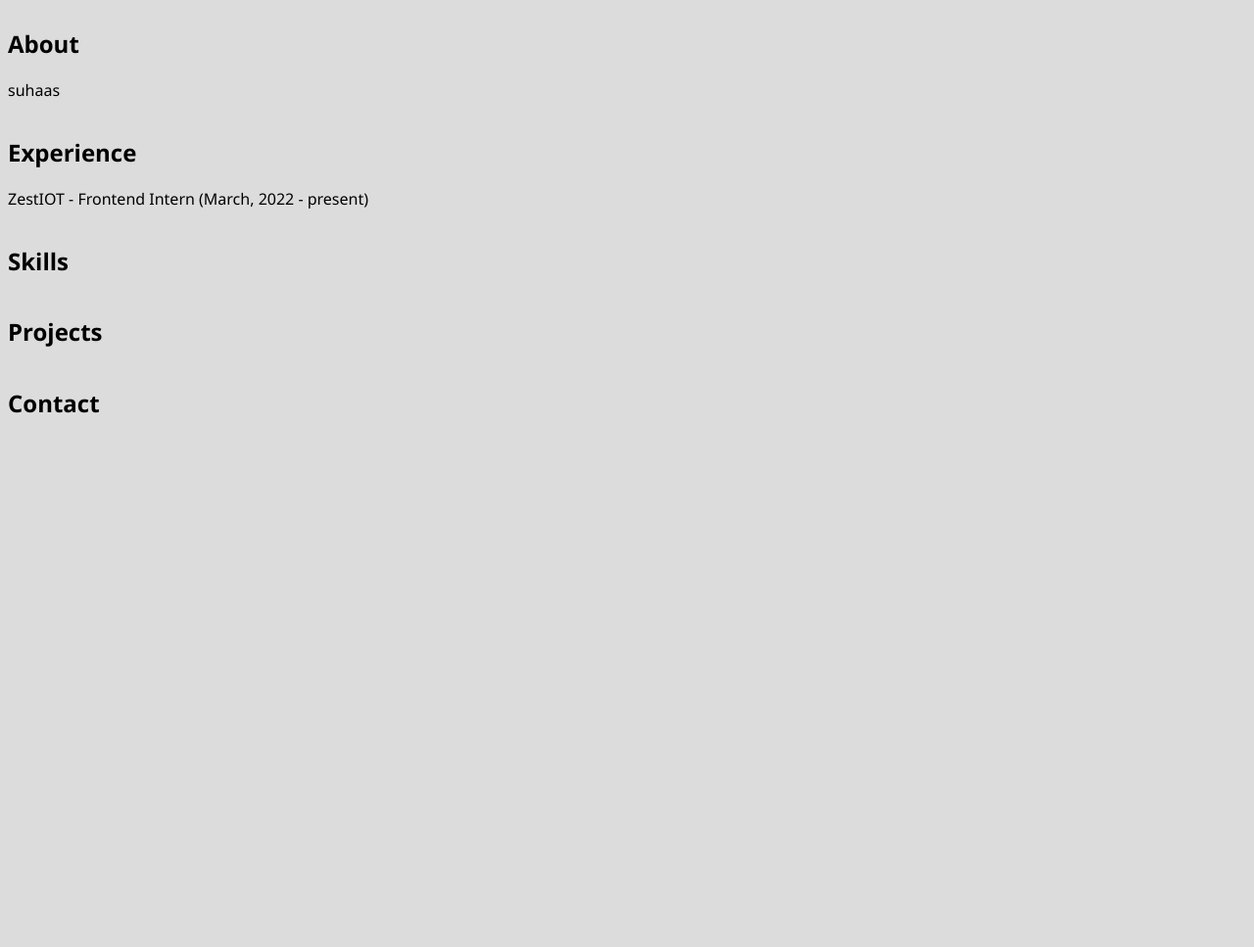
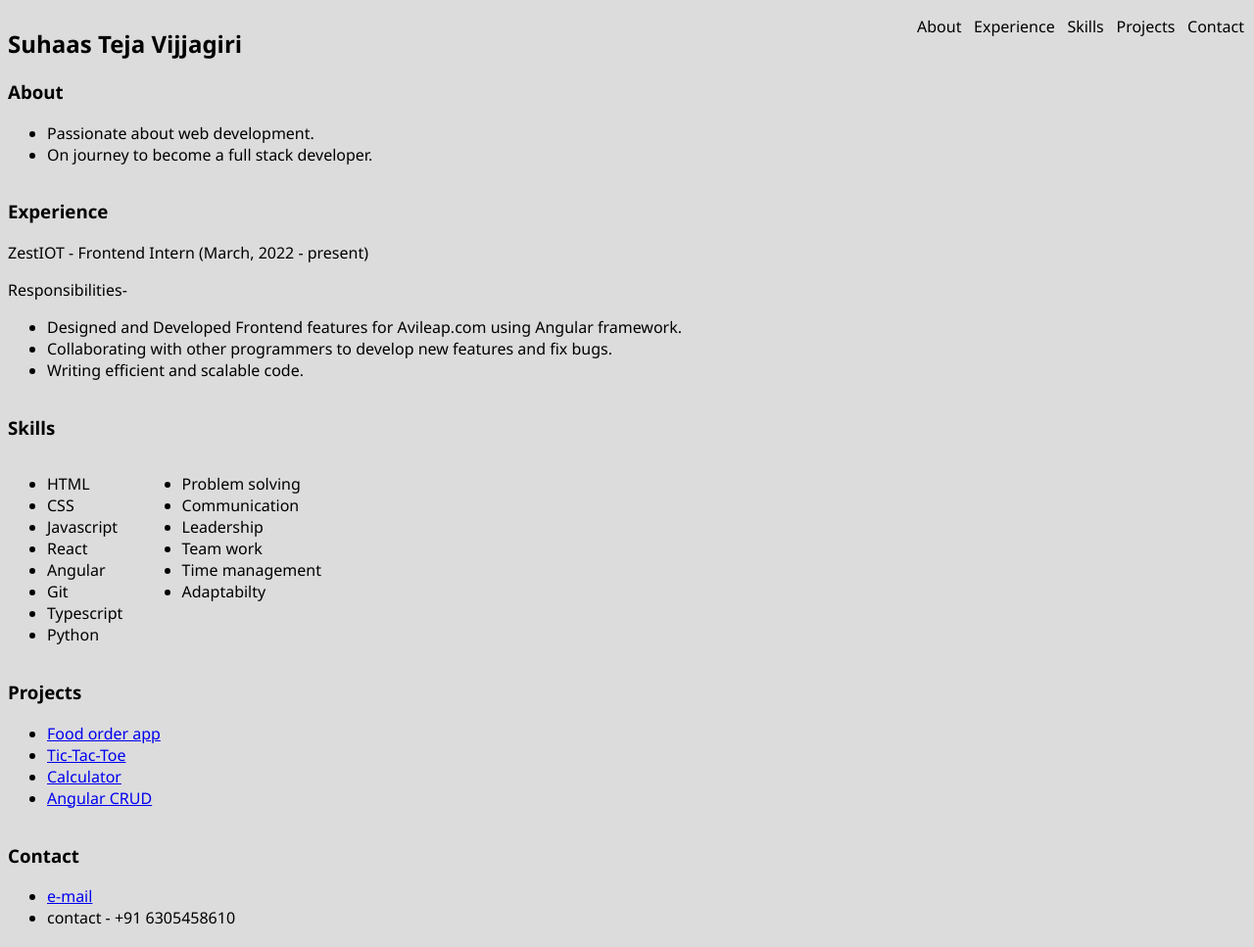
Before and after one commit to suhaasteja/portfolio_suhaas, a plain HTML site: page index.html in a window 1280 px wide. Shown: the whole page at 98% size. Before the commit the page ends 800 px from the top, so only its background shows below. Drawn offline with Linux system fonts and the light colour scheme.

Commit message:
navbar added

```diff
--- a/index.css
+++ b/index.css
@@ -9,3 +9,41 @@ body{
     justify-content: center;
     align-items: flex-start;
 }
+
+.skills-container{
+    width: 25vw;
+    display: flex;
+    justify-content: space-between;
+    align-items: flex-start;
+}
+
+.navbar_container{
+    position: fixed;
+    top: 0;
+    right: 0;
+    background-color: gainsboro;
+    width: 30%;
+    display: flex;
+    justify-content: flex-end;
+    align-items: center;
+    padding: 0;
+    margin: 0;
+}
+
+.navbar{
+    width: 100%;
+    float: right;
+    list-style: none;
+    display: flex;
+    justify-content: space-between;
+    align-items: center;
+    margin-right: 10px;
+}
+
+
+
+@media screen and (max-width: 615px) {
+    html{
+        font-size: small;
+    }
+}
--- a/index.html
+++ b/index.html
@@ -13,32 +13,105 @@
     skills
     projects
     contact -->
+    <section class="navbar_container">
+        <ul class="navbar">
+            <li>About</li>
+            <li>Experience</li>
+            <li>Skills</li>
+            <li>Projects</li>
+            <li>Contact</li>
+        </ul>
+    </section>
     <section class="about">
         <header>
-            <h1>About</h1>
+            <h1>Suhaas Teja Vijjagiri</h1>
+            <h3>About</h3>
         </header>
-        <p>suhaas</p>
+        <ul>
+            <li>
+                Passionate about web development.
+            </li>
+            <li>
+                On journey to become a full stack developer.
+            </li>
+        </ul>
     </section>
     <section class="experience">
         <header>
-            <h1>Experience</h1>
+            <h3>Experience</h3>
         </header>
-        <p>ZestIOT - Frontend Intern (March, 2022 - present)</p>
+        <article>
+            <p>ZestIOT - Frontend Intern (March, 2022 - present)</p>
+            <p>Responsibilities-</p>
+
+      <!-- `Designed and Developed Frontend features using Angular framework.`,
+      `Collaborating with other programmers to develop new features and fix bugs.`,
+      `Writing efficient and scalable code.`, -->
+            <ul>
+                <li>Designed and Developed Frontend features for Avileap.com using Angular framework.</li>
+                <li>Collaborating with other programmers to develop new features and fix bugs.</li>
+                <li>Writing efficient and scalable code.</li>
+            </ul>
+        </article>
     </section>
     <section class="skills">
         <header>
-            <h1>Skills</h1>
+            <h3>Skills</h3>
         </header>
+        <div class="skills-container">
+            <ul class="tech_skills">
+                <li>HTML</li>
+                <li>CSS</li>
+                <li>Javascript</li>
+                <li>React</li>
+                <li>Angular</li>
+                <li>Git</li>
+                <li>Typescript</li>
+                <li>Python</li>
+            </ul>
+            <ul class="non_tech_skills">
+                <li>Problem solving</li>
+                <li>Communication</li>
+                <li>Leadership</li>
+                <li>Team work</li>
+                <li>Time management</li>
+                <li>Adaptabilty</li>
+            </ul>
+        </div>
     </section>
     <section class="projects">
         <header>
-            <h1>Projects</h1>
+            <h3>Projects</h3>
         </header>
+        <div class="projects-container">
+            <ul>
+                <li>
+                    <a href="https://suhaasteja.github.io/food-order-app/" target="__blank">Food order app</a>
+                </li>
+                <li>
+                    <a href="https://suhaasteja.github.io/tic-tac-toe-react/" target="__blank">Tic-Tac-Toe</a>
+                </li>
+                <li>
+                    <a href="https://suhaasteja.github.io/Calculator/" target="__blank">Calculator</a>
+                </li>
+                <li>
+                    <a href="#" target="__blank">Angular CRUD</a>
+                </li>
+            </ul>
+        </div>
     </section>
     <section class="contact">
         <header>
-            <h1>Contact</h1>
+            <h3>Contact</h3>
         </header>
+        <ul>
+            <li>
+                <a href="suhaas.teja@gmail.com" target="__blank">e-mail</a>
+            </li>
+            <li>
+                contact - +91 6305458610
+            </li>
+        </ul>
     </section>
 </body>
 <footer>
```
